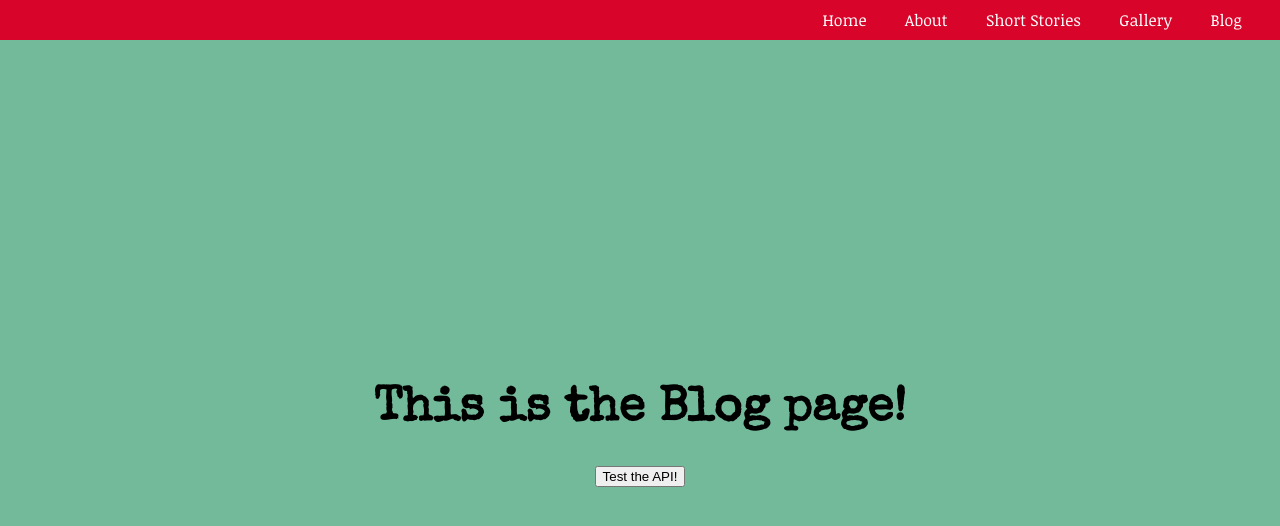
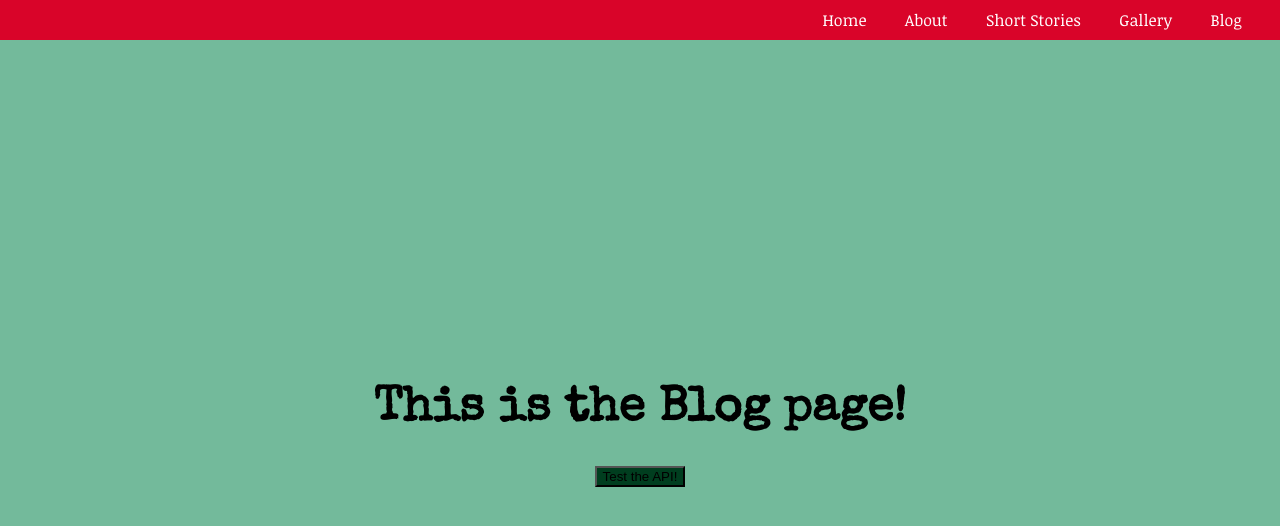
Before and after one commit to lyndsiWilliams/kathleen-kidder, a React (Create React App) app in the folder client/: page /blog in a window 1280 px wide. Shown: the top 526 px of the page. Built offline with nearby package versions, Linux system fonts and the light colour scheme.

Commit message:
Changed button color on blog

```diff
--- a/client/src/styles/_blog.scss
+++ b/client/src/styles/_blog.scss
@@ -2,8 +2,11 @@
   @include fullScreenCentered(row);
   background-color: $kkMint;
 
-  button:active {
-    // Mimics "real button" press
-    transform: scale(.99);
+  button{
+    background-color: $kkDarkGreen;
+    &:active {
+      // Mimics "real button" press
+      transform: scale(.99);
+    }
   }
 }
--- a/client/src/styles/styles.css
+++ b/client/src/styles/styles.css
@@ -129,6 +129,10 @@
   background-color: #73ba9b;
 }
 
+.blog button {
+  background-color: #003e1f;
+}
+
 .blog button:active {
   -webkit-transform: scale(0.99);
           transform: scale(0.99);
```
Also changed, not shown: 1 other file (tests, documents, lock files or other folders).
